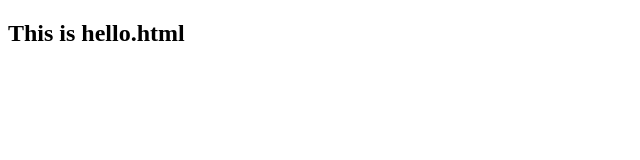
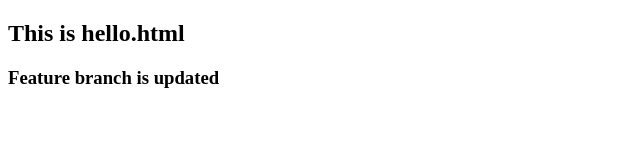
Before and after one commit to fayismuhammad/reporemo, a plain HTML site: page hello.html in a window 1280 px wide. Shown: the whole page, without its empty margins (0-640 px from the left). Drawn offline with Linux system fonts and the light colour scheme.

Commit message:
feature branch created

```diff
--- a/hello.html
+++ b/hello.html
@@ -8,5 +8,6 @@
 </head>
 <body>
   <h2>This is hello.html</h2>
+  <h3>Feature branch is updated</h3>
 </body>
 </html>
```
Also changed, not shown: index.html (+1 -0 lines).
